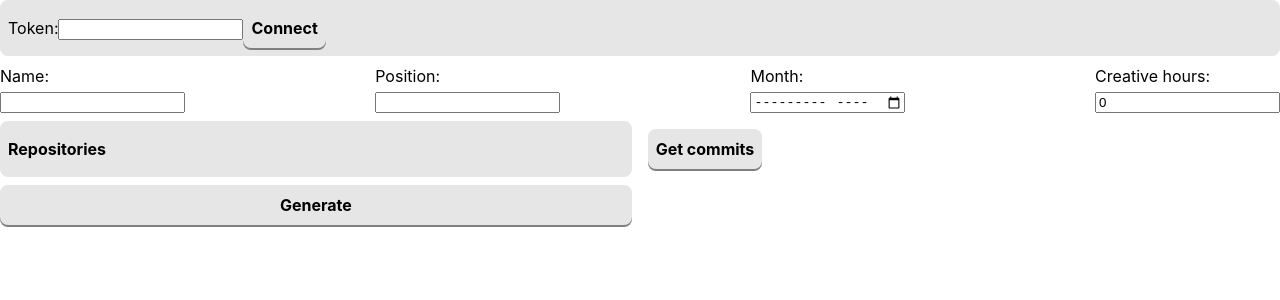
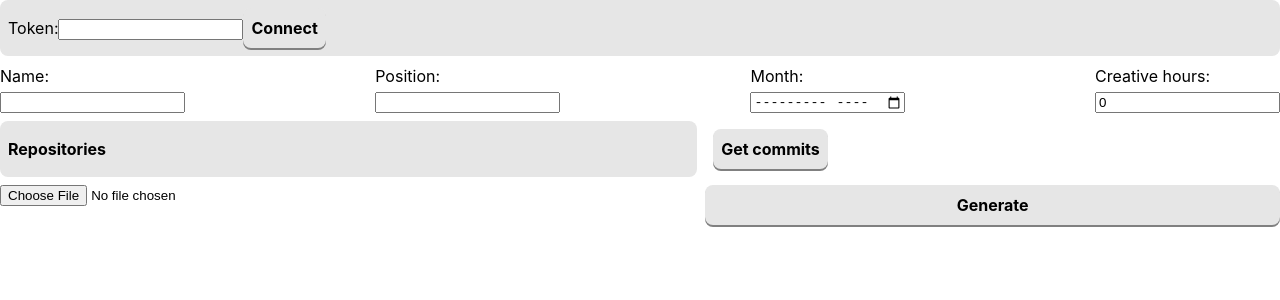
Before and after one commit to lawfx/pan-protocol, a React (Vite) app: page / in a window 1280 px wide. Shown: the top 300 px of the page. Built offline with nearby package versions, Linux system fonts and the light colour scheme.

Commit message:
added logic for uploading a docx document

```diff
--- a/package.json
+++ b/package.json
@@ -12,6 +12,7 @@
   "dependencies": {
     "@octokit/rest": "^20.0.1",
     "docxtemplater": "^3.38.0",
+    "file-saver": "^2.0.5",
     "pizzip": "^3.1.4",
     "react": "^18.2.0",
     "react-dom": "^18.2.0",
--- a/src/App.tsx
+++ b/src/App.tsx
@@ -8,6 +8,10 @@ import { DataInfo } from './models/data-info';
 import Data from './Data/Data';
 import Button from './Button/Button';
 import { DocumentData } from './models/document-data';
+import PizZip from 'pizzip';
+import Docxtemplater from 'docxtemplater';
+import { saveAs } from 'file-saver';
+import FileInput from './FileInput/FileInput';
 
 export interface CommitsState {
   repoFullName: string;
@@ -29,6 +33,7 @@ export default function App() {
     date: '',
     hours: 0
   });
+  const [file, setFile] = React.useState<string | ArrayBuffer | null>();
 
   const { user, getRepos } = React.useContext(GitHubContext);
 
@@ -94,6 +99,29 @@ export default function App() {
   function generateDocument() {
     const docData: DocumentData = compileData(data, commits);
     console.log(docData);
+
+    const zip = new PizZip(file);
+    const doc = new Docxtemplater(zip, {
+      paragraphLoop: true,
+      linebreaks: true,
+    });
+
+    doc.render({
+      name: docData.userData.name,
+      position: docData.userData.position,
+      date: docData.userData.date,
+      hours: docData.userData.hours,
+      prs: docData.commits.map(c => ({ title: c.message, num: c.prNum, sha: c.sha, hour: 5 }))
+    });
+
+    const blob = doc.getZip().generate({
+      type: "blob",
+      mimeType:
+        "application/vnd.openxmlformats-officedocument.wordprocessingml.document",
+      compression: "DEFLATE",
+    });
+
+    saveAs(blob, "output.docx");
   }
 
   function compileData(data: DataInfo, commits: CommitsState[]): DocumentData {
@@ -115,11 +143,27 @@ export default function App() {
     }
   }
 
+  function handleUploadDocument(file: File) {
+    const reader = new FileReader();
+
+    reader.onerror = function (evt) {
+      console.error("error reading file", evt);
+    };
+
+    reader.onload = function (evt) {
+      const content = evt.target!.result;
+      setFile(content);
+    };
+
+    reader.readAsBinaryString(file);
+  }
+
   return (
     <Wrapper>
       <LoginWrapper>
         <Login />
       </LoginWrapper>
+      <FileInput onFileUpload={handleUploadDocument} allowedTypes={['application/vnd.openxmlformats-officedocument.wordprocessingml.document']} />
       <RepositoriesWrapper>
         <Repositories repos={repos} selectRepo={selectRepo} unselectRepo={unselectRepo} />
       </RepositoriesWrapper>
--- /dev/null
+++ b/src/FileInput/FileInput.tsx
@@ -0,0 +1,29 @@
+import React from "react";
+
+export default function FileInput({ onFileUpload, allowedTypes }:
+  { onFileUpload: (file: File) => void, allowedTypes: string[] }
+) {
+
+  const ref = React.useRef<any>();
+  const id = React.useId();
+
+  function handleOnChange(e: React.ChangeEvent<HTMLInputElement>) {
+    if (!e.target.files?.length) {
+      alert("No file was chosen!");
+      return;
+    }
+
+    const file = e.target.files[0];
+    if (!allowedTypes.includes(file.type)) {
+      ref.current.value = '';
+      console.log('Not a valid mime type!');
+      return;
+    }
+
+    onFileUpload(file);
+  }
+
+  return (
+    <input ref={ref} type='file' id={id} onChange={handleOnChange} />
+  );
+}
```
Also changed, not shown: 1 other file (tests, documents, lock files or other folders).
